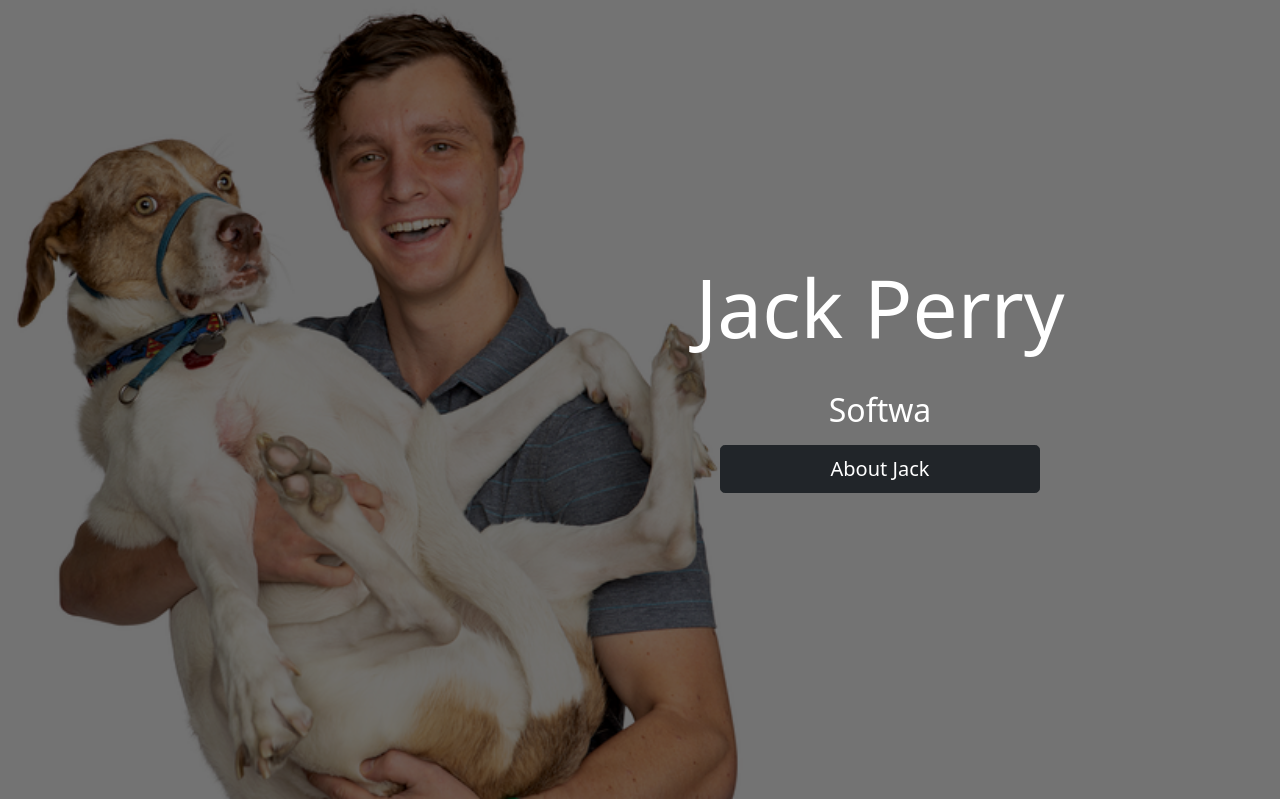
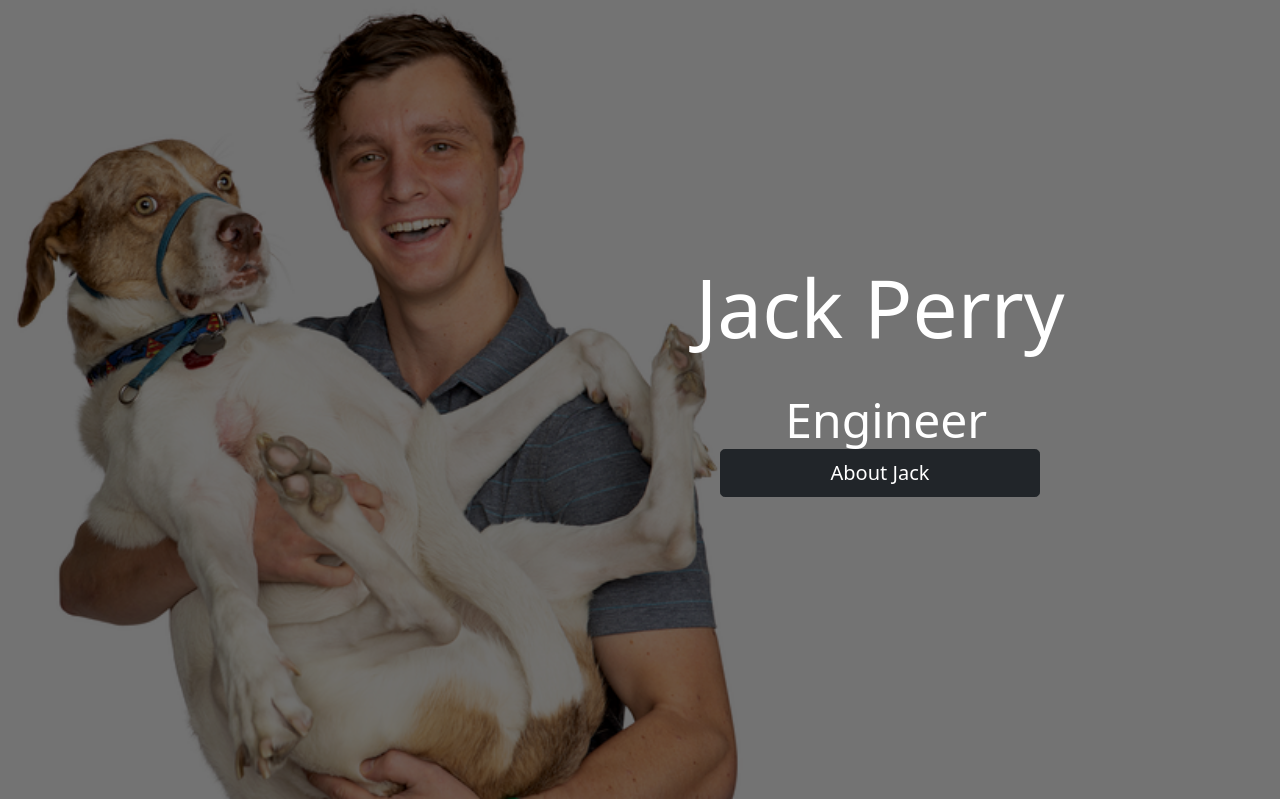
Before and after one commit to japerry911/portfolio-website-django-v1, a Django app: template src/home/templates/home.html in a window 1280 px wide. Shown: the part 57-856 px from the top of the page. Run offline with Django 4.2, Linux system fonts and the light colour scheme; the template is opened without the code that fills it, so the values that code supplies are empty.

Commit message:
👌 IMPROVE: improved animation on homepage

```diff
--- a/src/home/templates/home.html
+++ b/src/home/templates/home.html
@@ -19,7 +19,7 @@
                         <hr class="w-50" style="border-width: 2px; opacity: 0.50;" />
                         <div x-data="{
                             text: '',
-                            textArray: ['Data Engineer', 'Software Engineer', 'Cloud Engineer', 'Problem Solver'],
+                            textArray: ['Data', 'Software', 'Cloud'],
                             textIndex: 0,
                             charIndex: 0,
                             pauseEnd: 1000,
@@ -62,7 +62,7 @@
                             }
                           })()"
                         >
-                            <h2 class="mb-3" x-text="text"></h2>
+                            <span class="mb-3 display-5" x-text="text"></span><span class="display-5">&nbsp;Engineer</span>
                         </div>
                         <a id="home-cta-about-btn" class="border-dark btn btn-dark btn-lg w-50" href="{% url "about-page" %}" role="button">About Jack</a>
                     </div>
```
